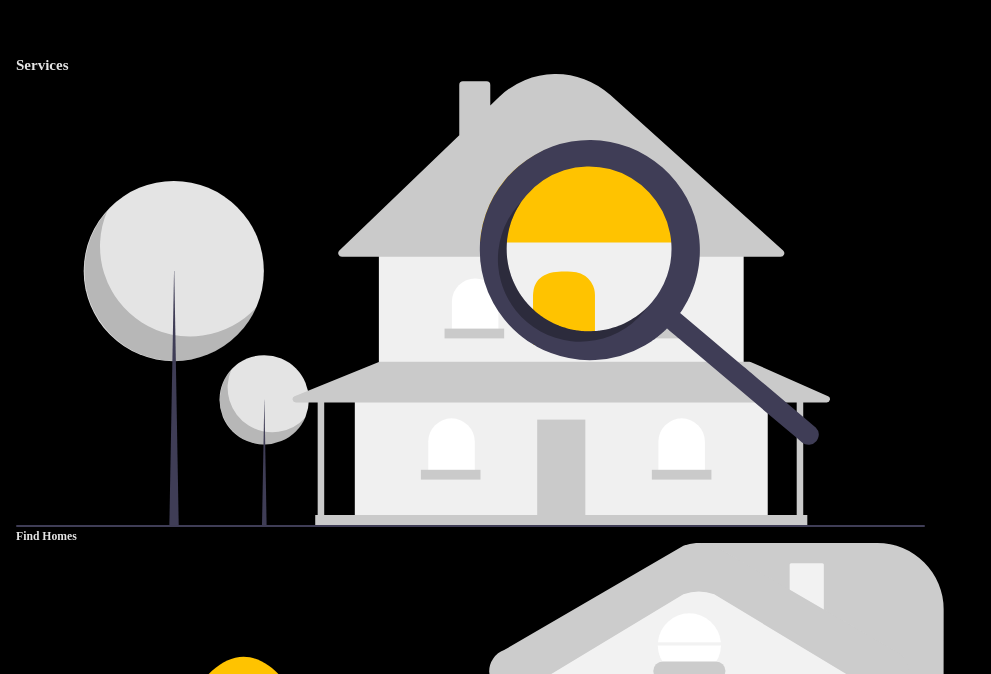
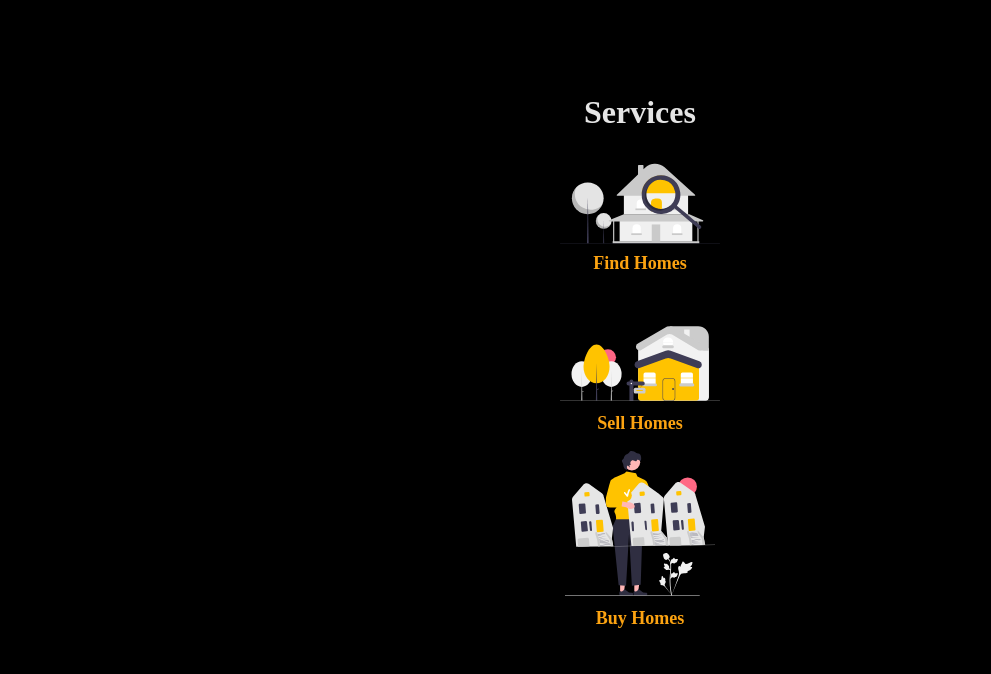
Before and after one commit to victor-likes-coding/re-app, a React (Create React App) app: page / in a window 1280 px wide. Shown: the part 726-1400 px from the top of the page, without its empty margins (0-991 px from the left). Built offline with nearby package versions, Linux system fonts and the light colour scheme.

Commit message:
style page more

```diff
--- a/src/sass/page.scss
+++ b/src/sass/page.scss
@@ -1,15 +1,20 @@
 .section {
-    height: calc(100vh - 6.695rem);
-    padding: 5rem 1.6rem 0;
+    min-height: calc(100vh - 6.6795rem);
+    padding: 6rem 1.6rem 0;
+    overflow-y: scroll;
+
+    &.small {
+        padding-top: 2rem;
+    }
 }
 
 .page {
+    padding-top: 6.6795rem;
     &__title {
         font-size: 4.8rem;
         font-weight: 700;
         text-align: center;
         margin-bottom: 4rem;
-        margin-top: 6.695rem;
     }
 
     &__para {
@@ -29,4 +34,40 @@
             padding-bottom: 1.5rem;
         }
     }
+
+    &__subtitle {
+        font-size: 3.2rem;
+        font-weight: 700;
+        text-align: center;
+    }
+
+    &__services {
+        display: flex;
+        flex-direction: column;
+        align-items: center;
+    }
+
+    &__service {
+        width: 16rem;
+        height: 16rem;
+        padding-bottom: 1.5rem;
+
+        &-title {
+            font-size: 1.8rem;
+            font-weight: 700;
+            text-align: center;
+            position: relative;
+            top: -2.5rem;
+            color: $light;
+        }
+
+        &:nth-of-type(3) &-title {
+            top: 1rem;
+        }
+    }
+
+    &__svg {
+        width: 100%;
+        height: 100%;
+    }
 }
```
